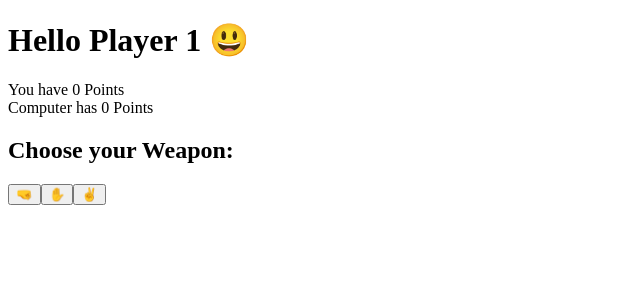
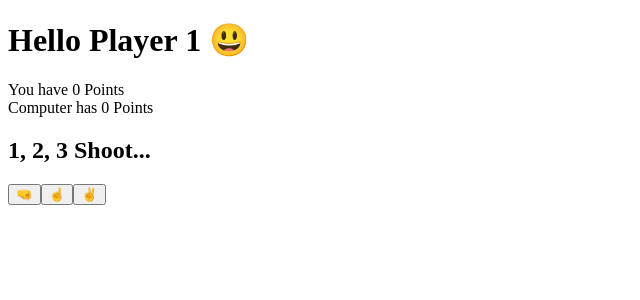
Before and after one commit to gingerwilliams/redux-apps, a React app: page / in a window 1280 px wide. Shown: the top 300 px of the page, without its empty margins (0-640 px from the left). Built offline with nearby package versions, Linux system fonts and the light colour scheme; the HTML template or start-up script is replaced by a standard one.

Commit message:
removed rock paper scissors to 1 2 3 shoot...

```diff
--- a/src/App.js
+++ b/src/App.js
@@ -11,7 +11,6 @@ export const App = () => {
 
     const computerChoice = () => {
         //console.log(Math.ceil(Math.random() * 3));
-
         return Math.ceil(Math.random() * 3);
     };
 
@@ -62,13 +61,13 @@ export const App = () => {
             ) : (
                 <div>
                     <div></div>
-                    <h2>Choose your Weapon:</h2>
+                    <h2>1, 2, 3 Shoot...</h2>
                     <form>
                         <button value="1" onClick={choices}>
                             🤜
                         </button>
                         <button value="2" onClick={choices}>
-                            ✋
+                            ☝️
                         </button>
                         <button value="3" onClick={choices}>
                             ✌️
```
